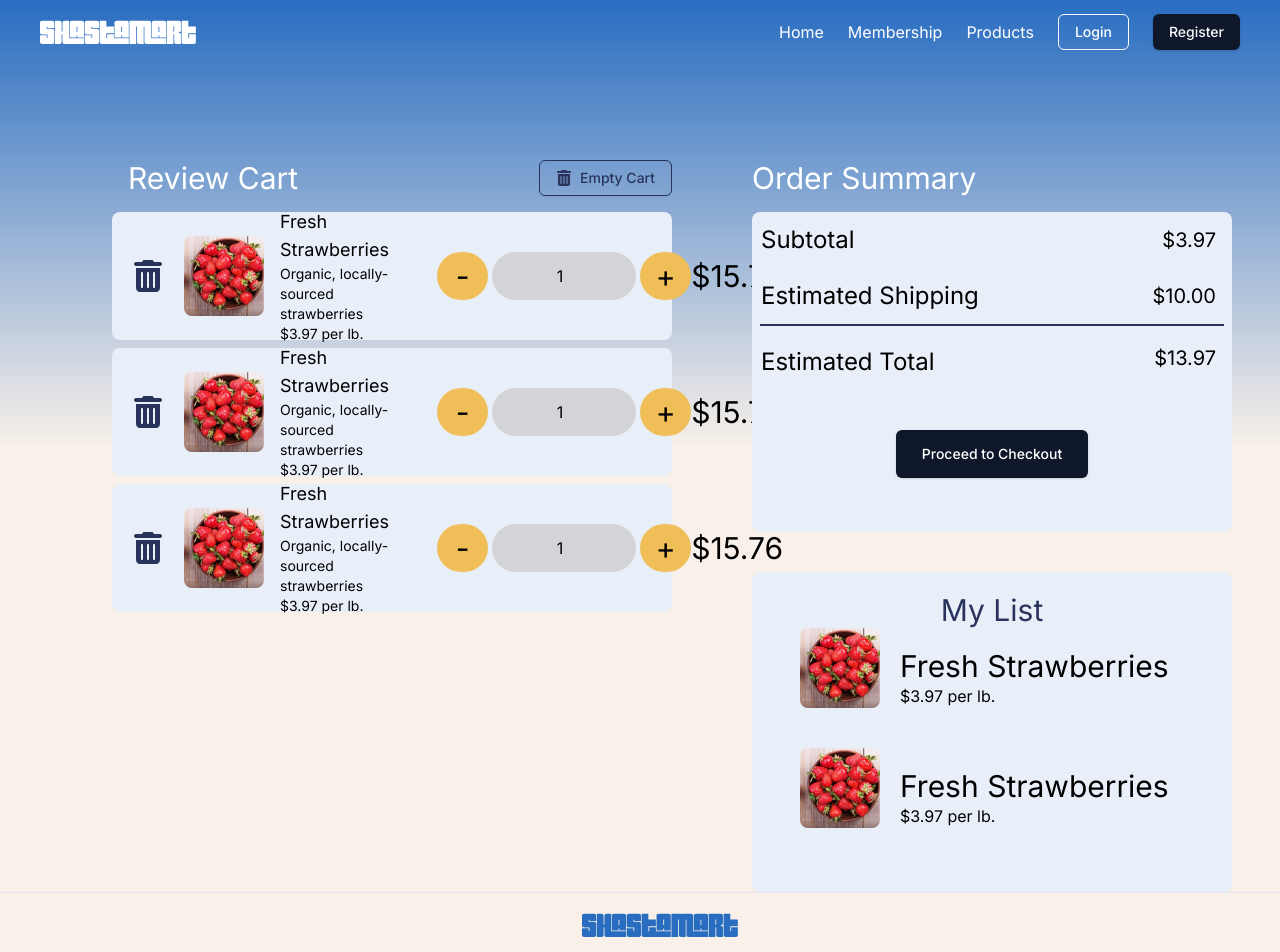
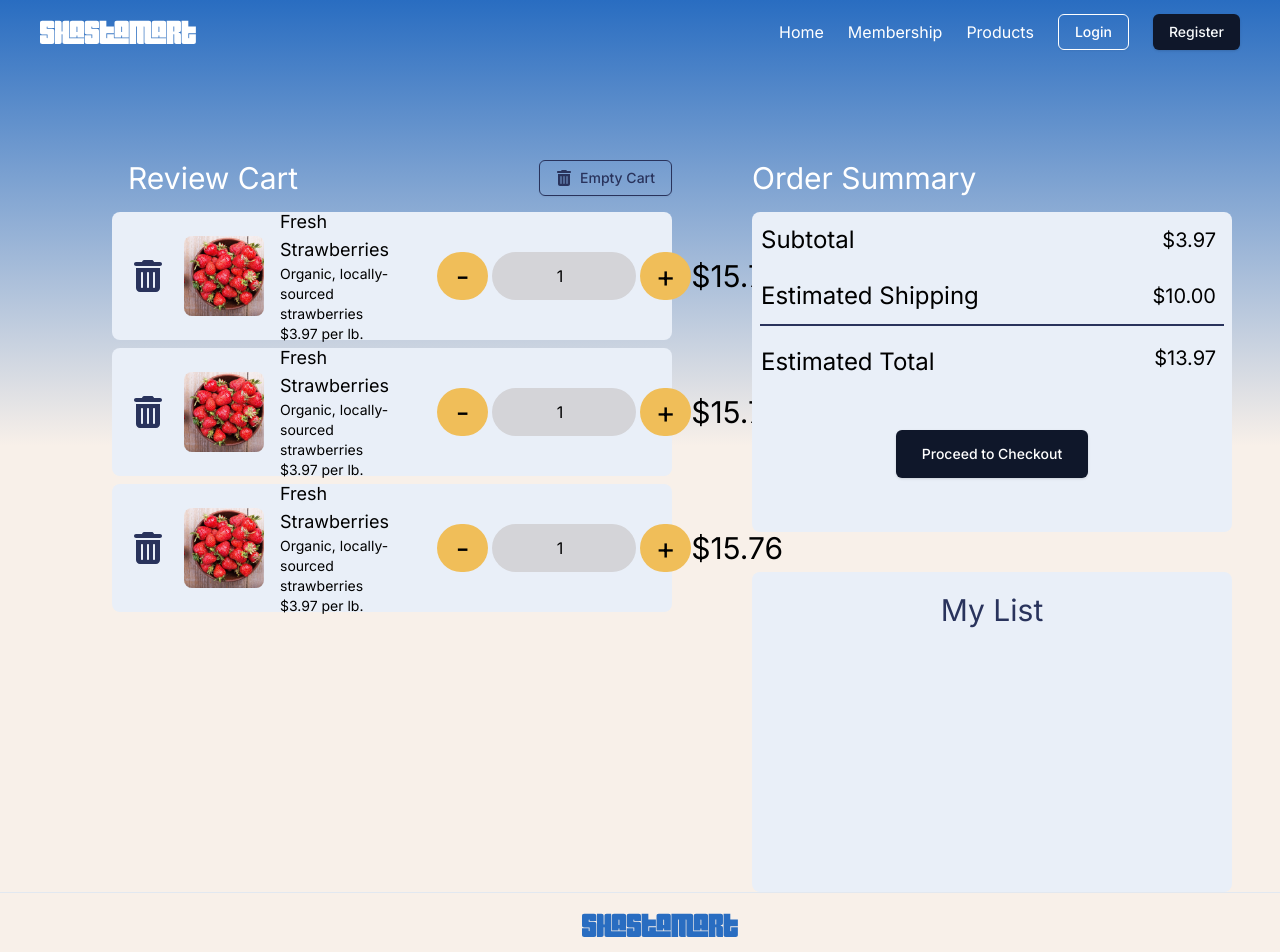
Before and after one commit to AlfredoRuiz-CS/TeamProject3380, a React (Vite) app in the folder client/: page /cart in a window 1280 px wide. Shown: the top 952 px of the page. Built offline with nearby package versions, Linux system fonts and the light colour scheme; a web font is replaced by a local one.

Commit message:
Added funcitonality to some buttons

```diff
--- a/client/src/App.tsx
+++ b/client/src/App.tsx
@@ -27,6 +27,7 @@ function App() {
         <Route path="/login" element={<Login />} />
         <Route path="/profile" element={<Profile />} />
         <Route path="/orders" element={<Orders />} />
+        {/* User Cart/Payments */}
         <Route path="/cart" element={<Cart />} />
         <Route path="/list" element={<ProductList />} />
         <Route path="/membership" element={<MemberPage />} />
--- a/client/src/components/store.ts
+++ b/client/src/components/store.ts
@@ -130,6 +130,9 @@ const userStore: StateCreator<UserState, [['zustand/persist', unknown]]> = (
     set((state) => {
       const newCartItems = state.cartItems.filter((item) => item !== product);
       return {
+        quantity: state.quantity.filter(
+          (q, i) => state.cartItems[i] !== product
+        ),
         cartItemsNumber: newCartItems.length,
         cartItems: newCartItems,
       };
--- a/client/src/pages/Cart.tsx
+++ b/client/src/pages/Cart.tsx
@@ -54,7 +54,11 @@ const Cart = () => {
   }, dummyProducts[0]);
 
   function handleCheckout() {
-    navigate('/payment:cart');
+    navigate('/payment');
+  }
+
+  function handleDeleteCart() {
+    store.resetCart();
   }
 
   return (
@@ -68,6 +72,7 @@ const Cart = () => {
             <div className="flex flex-row justify-between pb-4">
               <h1 className="pl-4 text-3xl text-white ">Review Cart</h1>
               <Button
+                onClick={handleDeleteCart}
                 variant="outline"
                 className="border border-darkblue bg-transparent text-darkblue hover:bg-darkblue hover:text-bgwhite"
               >
@@ -150,42 +155,27 @@ const Cart = () => {
               <div className="flex flex-row gap-5 pl-12">
                 <div className="flex flex-col gap-10">
                   <div className="flex flex-row gap-5">
+                    {store.List.map((product) => (
+                      <div className="flex flex-row gap-5">
                         <div>
                           <img
                             className=" h-[5rem] w-[5rem] rounded-lg object-cover"
-                        src={popularItem1.image}
+                            src={product.image}
                           ></img>
                         </div>
                         <div className="flex flex-col">
                           <h1 className="flex flex-row self-center pt-5 text-3xl">
-                        {popularItem1.name}
+                            {product.name}
                           </h1>
-                      {popularItem1.price.toLocaleString('en-US', {
+                          {product.price.toLocaleString('en-US', {
                             style: 'currency',
                             currency: 'USD',
                           }) +
                             ' per ' +
-                        popularItem1.portion}
+                            product.portion}
                         </div>
                       </div>
-                  <div className="flex flex-row gap-5">
-                    <div>
-                      <img
-                        className=" h-[5rem] w-[5rem] rounded-lg object-cover"
-                        src={popularItem1.image}
-                      ></img>
-                    </div>
-                    <div className="flex flex-col">
-                      <h1 className="flex flex-row self-center pt-5 text-3xl">
-                        {popularItem1.name}
-                      </h1>
-                      {popularItem1.price.toLocaleString('en-US', {
-                        style: 'currency',
-                        currency: 'USD',
-                      }) +
-                        ' per ' +
-                        popularItem1.portion}
-                    </div>
+                    ))}
                   </div>
                 </div>
               </div>
--- a/client/src/pages/MemberPage.tsx
+++ b/client/src/pages/MemberPage.tsx
@@ -1,6 +1,7 @@
 import Header from '@/components/Header';
 import Footer from '@/components/Footer';
-import { Button } from '@/components/ui/button';
+// import { Button } from '@/components/ui/button';
+import { Link } from 'react-router-dom';
 
 const dummyPage = () => {
   return (
@@ -35,9 +36,9 @@ const dummyPage = () => {
               a world where convenience and savings go hand in hand!
             </div>
             <button className="mt-7 flex h-auto w-full flex-grow items-center justify-center rounded-lg bg-indianred px-2 py-3 hover:bg-indianred/90">
-              <a href="" className="text-[32px]">
+              <Link to="/payment/membership" className="text-[32px]">
                 Get Membership
-              </a>
+              </Link>
             </button>
           </div>
         </div>
--- a/client/src/pages/Payment.tsx
+++ b/client/src/pages/Payment.tsx
@@ -1,3 +1,6 @@
+import Header from '@/components/Header';
+import Footer from '@/components/Footer';
+
 import { productItem } from '@/components/store';
 import { useParams } from 'react-router-dom';
 import React from 'react';
@@ -9,7 +12,10 @@ interface paymentProps {
 const payment = (props: paymentProps) => {
   return (
     <>
-      <div className=""></div>
+      <div className="flex min-h-screen flex-col overflow-x-hidden bg-bgwhite bg-gradient-to-b from-logoblue via-bgwhite to-bgwhite font-inter text-black">
+        <Header />
+      </div>
+      <Footer />
     </>
   );
 };
```
Lines whose indentation alone changed are shown as unchanged.
